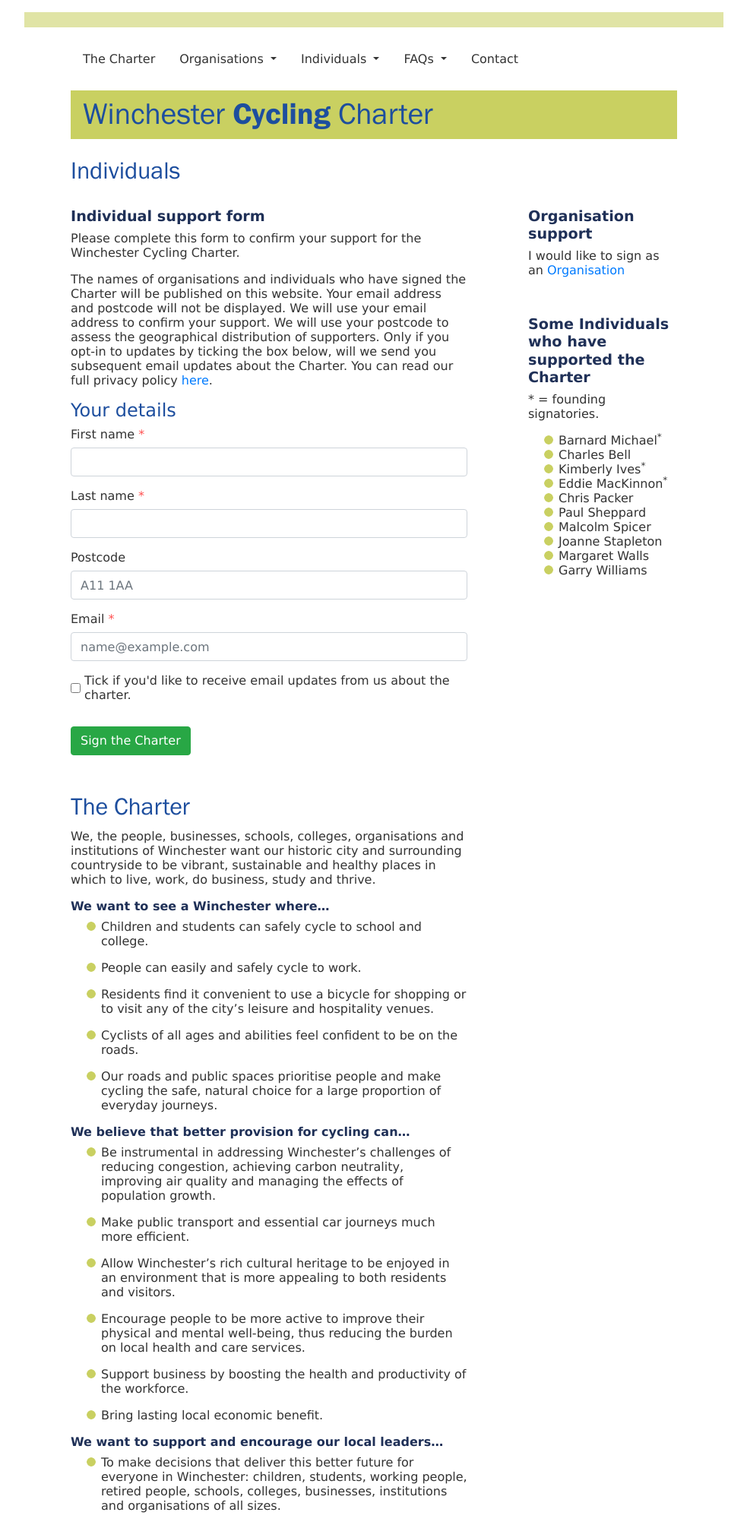
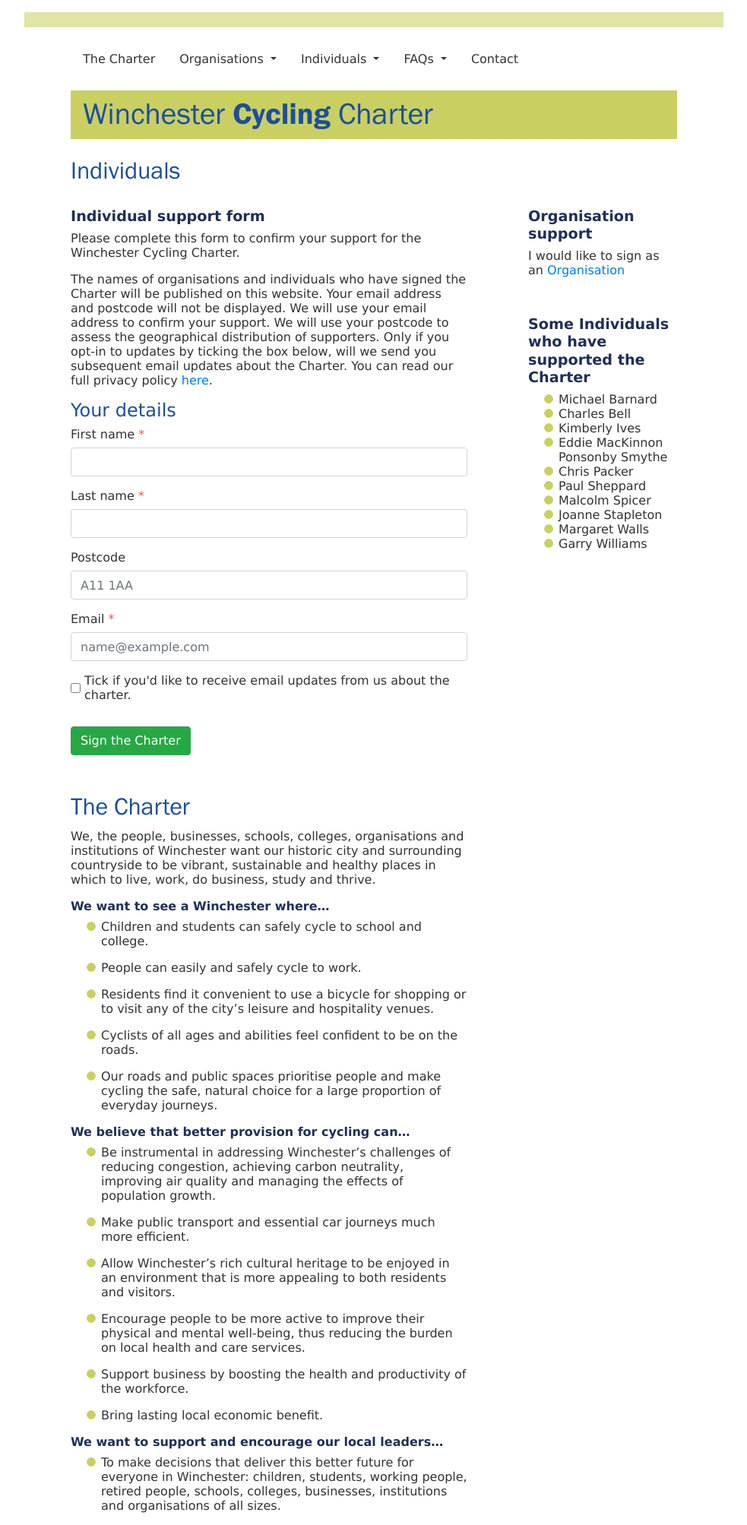
Before and after one commit to winchestercyclingcharter/winchestercyclingcharter.github.io, a Jekyll site: the page built from ind-page.md, in a window 1280 px wide. Shown: the whole page at 76% size, without its empty margins (148-1131 px from the left). Built offline with Jekyll 4.4.1, drawn with Linux system fonts in a browser that asks for light colours; nearby versions of some CDN libraries.

```diff
--- a/_data/people.yml
+++ b/_data/people.yml
@@ -1,13 +1,11 @@
 people:
-    - {lastname: Michael, firstname: Barnard, founding: yes}
+    - {lastname: Barnard, firstname: Michael}
     - firstname: Charles
       lastname: Bell
     - firstname: Kimberly
       lastname: Ives
-      founding: yes
     - firstname: Eddie
-      lastname: MacKinnon
-      founding: yes
+      lastname: MacKinnon Ponsonby Smythe
     - firstname: Chris
       lastname: Packer
     - firstname: Paul
--- a/_includes/form.html
+++ b/_includes/form.html
@@ -30,12 +30,14 @@
           <div class="help-block with-errors"></div>
         </div>
 
-        <div class="form-group">
-          <label for="Postcode" class='control-label'>Postcode</label>
-          <!-- excellent stack overflow answer on postcode regexp https://stackoverflow.com/a/51885364/7313630 -->
-          <input type="text" class="form-control" name="postcode" id="Postcode1"  pattern="^[A-Z]{1,2}\d[A-Z\d]? ?\d[A-Z]{2}$" placeholder="A11 1AA" data-pattern-error="Please enter a valid postcode.">
-          <div class="help-block with-errors"></div>
-        </div>
+        {% unless page.thisname == "Organisation" %}
+          <div class="form-group">
+            <label for="Postcode" class='control-label'>Postcode</label>
+            <!-- excellent stack overflow answer on postcode regexp https://stackoverflow.com/a/51885364/7313630 -->
+            <input type="text" class="form-control" name="indPostcode" id="indPostcode1"  pattern="^[A-Z]{1,2}\d[A-Z\d]? ?\d[A-Z]{2}$" placeholder="A11 1AA" data-pattern-error="Please enter a valid postcode.">
+            <div class="help-block with-errors"></div>
+          </div>
+        {% endunless %}
 
         <div class="form-group required">
           <label for="Email" class='control-label'>Email</label>
@@ -59,7 +61,7 @@
 
           <div class="form-group required">
             <label for="Organisation" class='control-label'>Name</label>
-            <input type="text" class="form-control" name="organisation" id="Organisation1" placeholder="" required="true">
+            <input type="text" class="form-control" name="orgName" id="orgName1" placeholder="" required="true">
             <div class="help-block with-errors"></div>
           </div>
 
@@ -70,8 +72,15 @@
           </div>
 
           <div class="form-group">
+            <label for="Postcode" class='control-label'>Postcode</label>
+            <!-- excellent stack overflow answer on postcode regexp https://stackoverflow.com/a/51885364/7313630 -->
+            <input type="text" class="form-control" name="orgPostcode" id="orgPostcode1"  pattern="^[A-Z]{1,2}\d[A-Z\d]? ?\d[A-Z]{2}$" placeholder="A11 1AA" data-pattern-error="Please enter a valid postcode.">
+            <div class="help-block with-errors"></div>
+          </div>
+
+          <div class="form-group">
             <label for="Role">Your role in the organisation</label>
-            <input type="text" class="form-control" name="role" id="Role1" placeholder="">
+            <input type="text" class="form-control" name="orgRole" id="orgRole1" placeholder="">
             <div class="help-block with-errors"></div>
           </div>
 
--- a/_includes/supporters.html
+++ b/_includes/supporters.html
@@ -1,8 +1,8 @@
 <!-- supporters -->
 <div class="supporters">
     <h3>Some {{ page.thisname }}s who have supported the Charter</h3>
+        {% if page.thisname == "Organisation" %}
         <p>* = founding signatories.</p>
-        {% if page.thisname == "Organisation" %}
         <ul>
             {% for org in site.data.orgs.orgs %}
                 <li>
--- a/assets/css/main.scss
+++ b/assets/css/main.scss
@@ -184,3 +184,9 @@
   font-weight: 700;
   font-size: 80%;
 }
+.card-columns .card {
+  border: none;
+  background-image: url('/assets/images/bullet.png');
+  background-repeat: no-repeat;
+  padding-left: 20px;
+}
```
Also changed, not shown: ind-signatories.md (+6 -5 lines).
